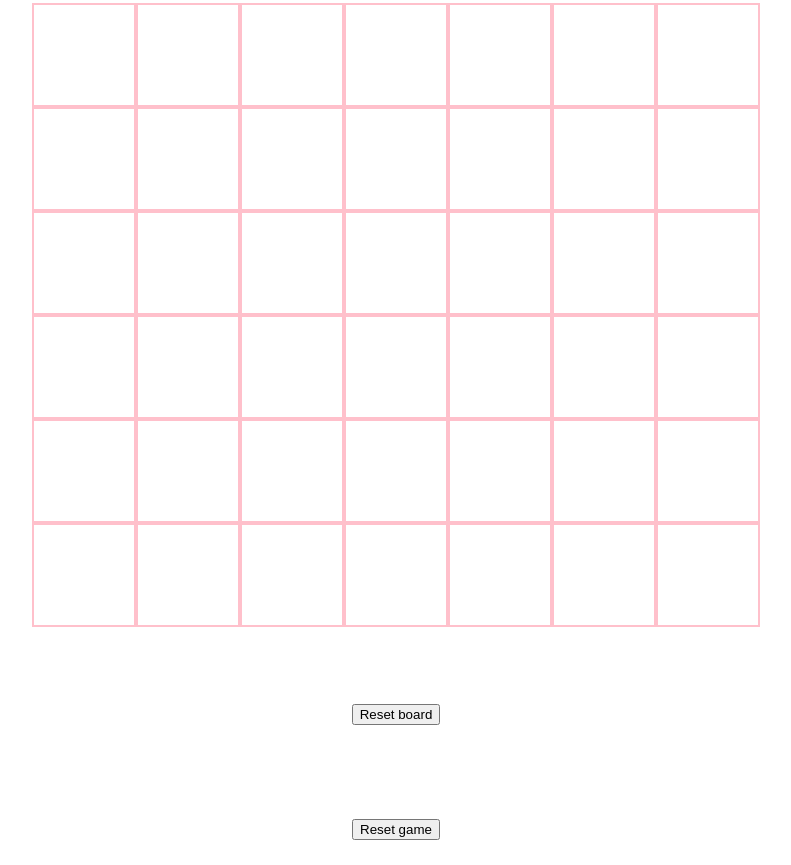
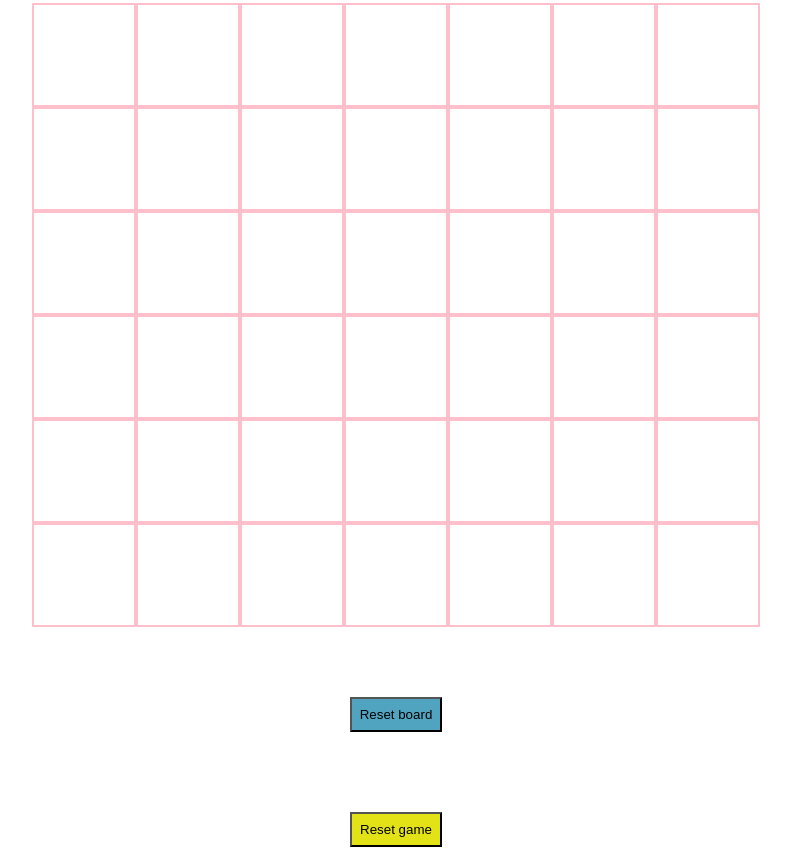
Before and after one commit to MeganBower/Academy_Mini_Project, a website: page Connect_Four/index.html in a window 1280 px wide. Shown: the part 278-1143 px from the top of the page, without its empty margins (244-1035 px from the left). Drawn offline with Linux system fonts and the light colour scheme.

Commit message:
changed button colours

```diff
--- a/Connect_Four/main.css
+++ b/Connect_Four/main.css
@@ -100,13 +100,15 @@ h1 {
 }
 
 #reset-board-button {
-    /* margin-top: 10px; */
-    font-size: 20;
+    font-size: 30;
     font-family: Copperplate, Fantasy;
+    background-color: #50a4c0;
+    padding: 8px 8px;
 }
 
 #reset-game-button {
-    /* margin-top: 10px; */
-    font-size: 20;
+    font-size: 30;
     font-family: Copperplate, Fantasy;
+    background-color: rgb(226, 226, 23);
+    padding: 8px 8px;
 }
```
